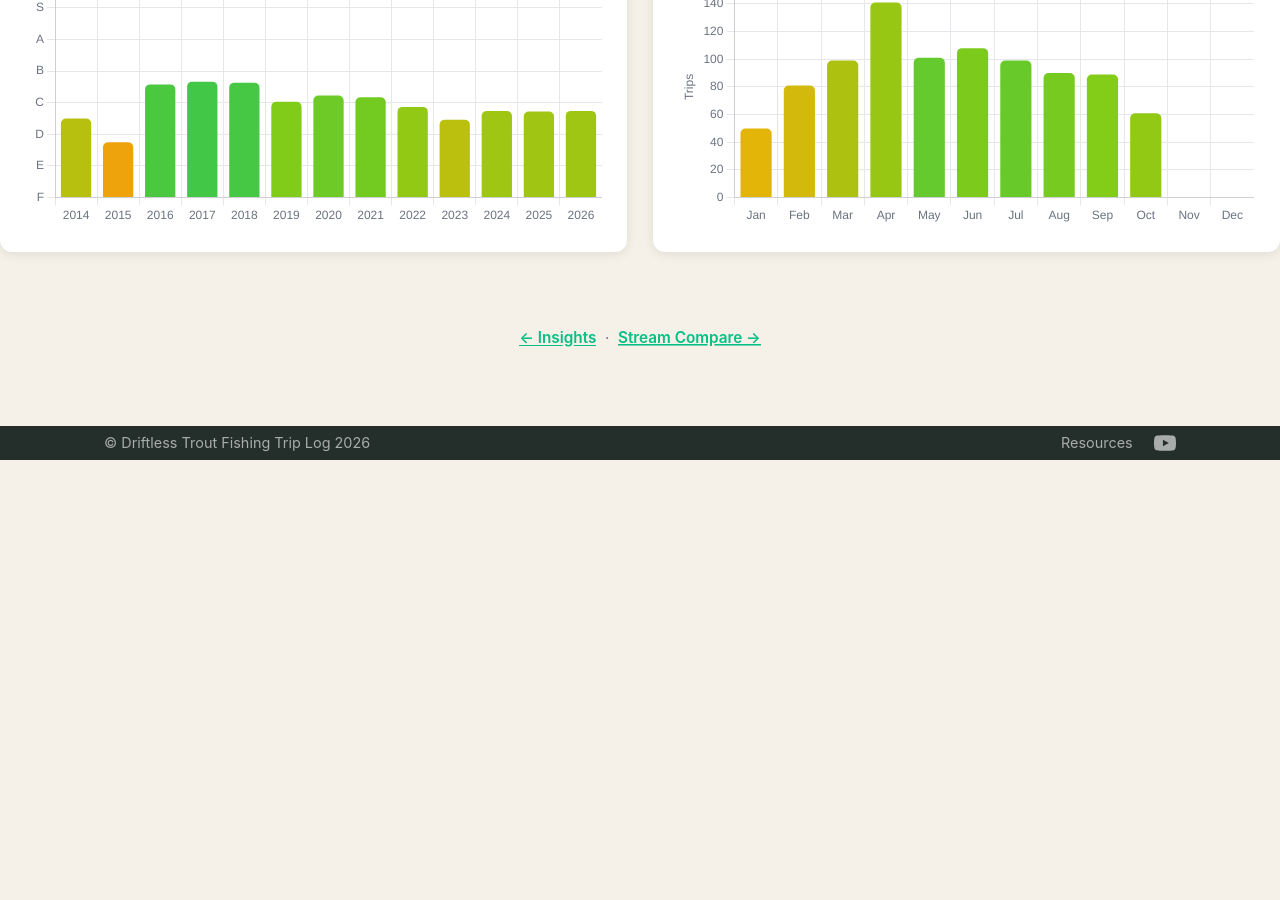
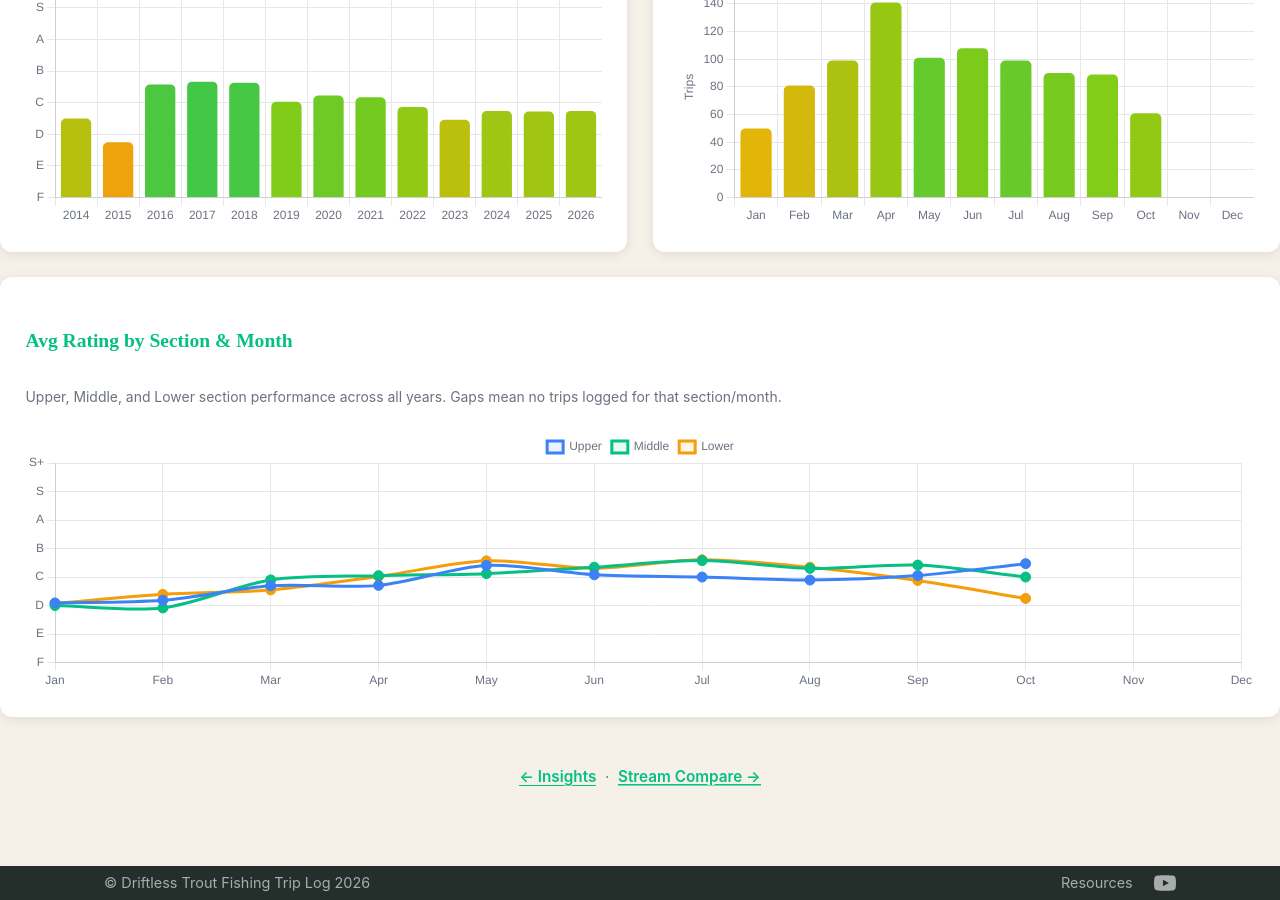
Before and after one commit to Cyro6/cyro6.github.io, a Jekyll site: the page built from insights-trends.html, in a window 1280 px wide and 900 px high, scrolled down 1195 px. Built offline with Jekyll 4.4.1, drawn with Linux system fonts in a browser that asks for light colours; before the commit the page ends 1655 px from its top, so only the background shows below that; part of the change alters nothing that is shown.

Commit message:
Add Upper/Middle/Lower avg rating by month chart to insights-trends
Line chart with three series (blue=Upper, teal=Middle, amber=Lower),
Y-axis in letter grades, tooltip shows avg + trip count per section/month.

Co-Authored-By: Claude Sonnet 4.6 <noreply@anthropic.com>

```diff
--- a/insights-trends.html
+++ b/insights-trends.html
@@ -116,6 +116,13 @@ body.dark-theme .rt-page {
         <div class="chart-wrap"><canvas id="monthChart"></canvas></div>
       </div>
     </div>
+
+    <div class="rt-card">
+      <h2>Avg Rating by Section &amp; Month</h2>
+      <p class="card-note">Upper, Middle, and Lower section performance across all years. Gaps mean no trips logged for that section/month.</p>
+      <div class="chart-wrap"><canvas id="sectionMonthChart"></canvas></div>
+    </div>
+
   </div>
 
   <p class="rt-footer">
@@ -343,6 +350,68 @@ async function main() {
     }
   });
 
+  // 4. Section × month line chart
+  const secGroups = {
+    UPPER:  Array.from({length: 12}, () => []),
+    MIDDLE: Array.from({length: 12}, () => []),
+    LOWER:  Array.from({length: 12}, () => []),
+  };
+  allRows.forEach(r => {
+    const d = parseDate(r[0]);
+    const v = RATING_MAP[r[17]];
+    const sec = (r[15] || '').trim().toUpperCase();
+    if (!d || v === undefined || v === 0 || !secGroups[sec]) return;
+    secGroups[sec][d.getMonth()].push(v);
+  });
+  const secAvg = arr => arr.length ? arr.reduce((a, b) => a + b, 0) / arr.length : null;
+  const secLabels = ['UPPER', 'MIDDLE', 'LOWER'];
+  const secColors = ['#3b82f6', '#05bf85', '#f59e0b'];
+  const secAvgs = secLabels.map(s => secGroups[s].map(secAvg));
+  const secCounts = secLabels.map(s => secGroups[s].map(a => a.length));
+
+  new Chart(document.getElementById('sectionMonthChart'), {
+    type: 'line',
+    data: {
+      labels: MONTH_NAMES,
+      datasets: secLabels.map((s, i) => ({
+        label: s[0] + s.slice(1).toLowerCase(),
+        data: secAvgs[i],
+        borderColor: secColors[i],
+        backgroundColor: secColors[i] + '18',
+        pointBackgroundColor: secColors[i],
+        tension: 0.3,
+        spanGaps: false,
+        pointRadius: 5,
+        pointHoverRadius: 7,
+      }))
+    },
+    options: {
+      responsive: true,
+      maintainAspectRatio: false,
+      plugins: {
+        legend: { display: true, labels: { color: textColor, boxWidth: 16, font: { size: 12 } } },
+        tooltip: {
+          callbacks: {
+            label: ctx => {
+              const v = ctx.parsed.y;
+              if (v === null) return null;
+              const count = secCounts[ctx.datasetIndex][ctx.dataIndex];
+              return `${ctx.dataset.label}: ${v.toFixed(2)} (${ratingLabel(v)}) · ${count} trips`;
+            }
+          }
+        }
+      },
+      scales: {
+        x: { ticks: { color: textColor }, grid: { color: gridColor } },
+        y: {
+          min: 0, max: 7,
+          ticks: { stepSize: 1, callback: v => RATING_KEYS[v] || '', color: textColor },
+          grid: { color: gridColor }
+        }
+      }
+    }
+  });
+
   document.getElementById('loading').style.display = 'none';
   document.getElementById('content').style.display = 'block';
 }
```
